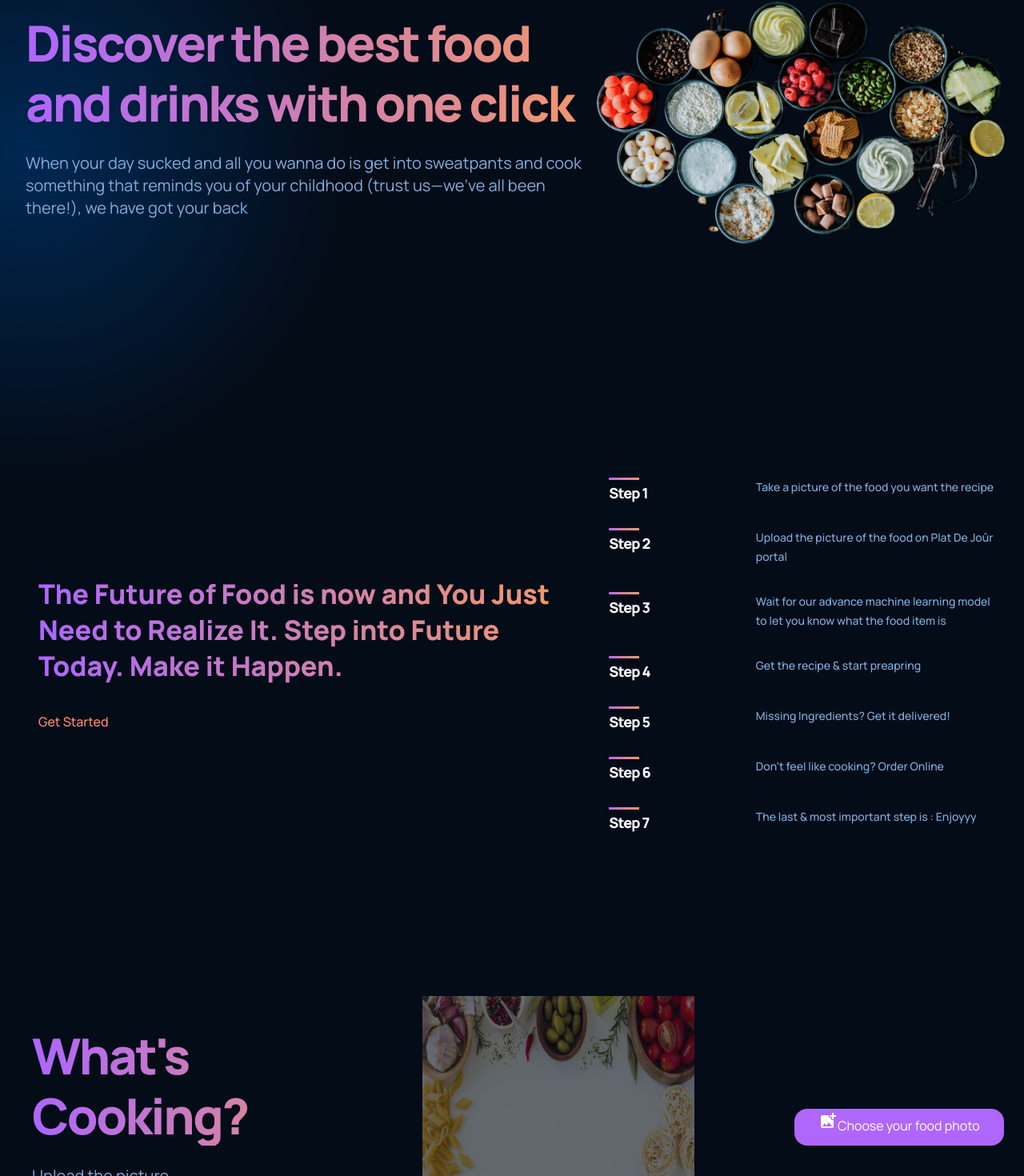
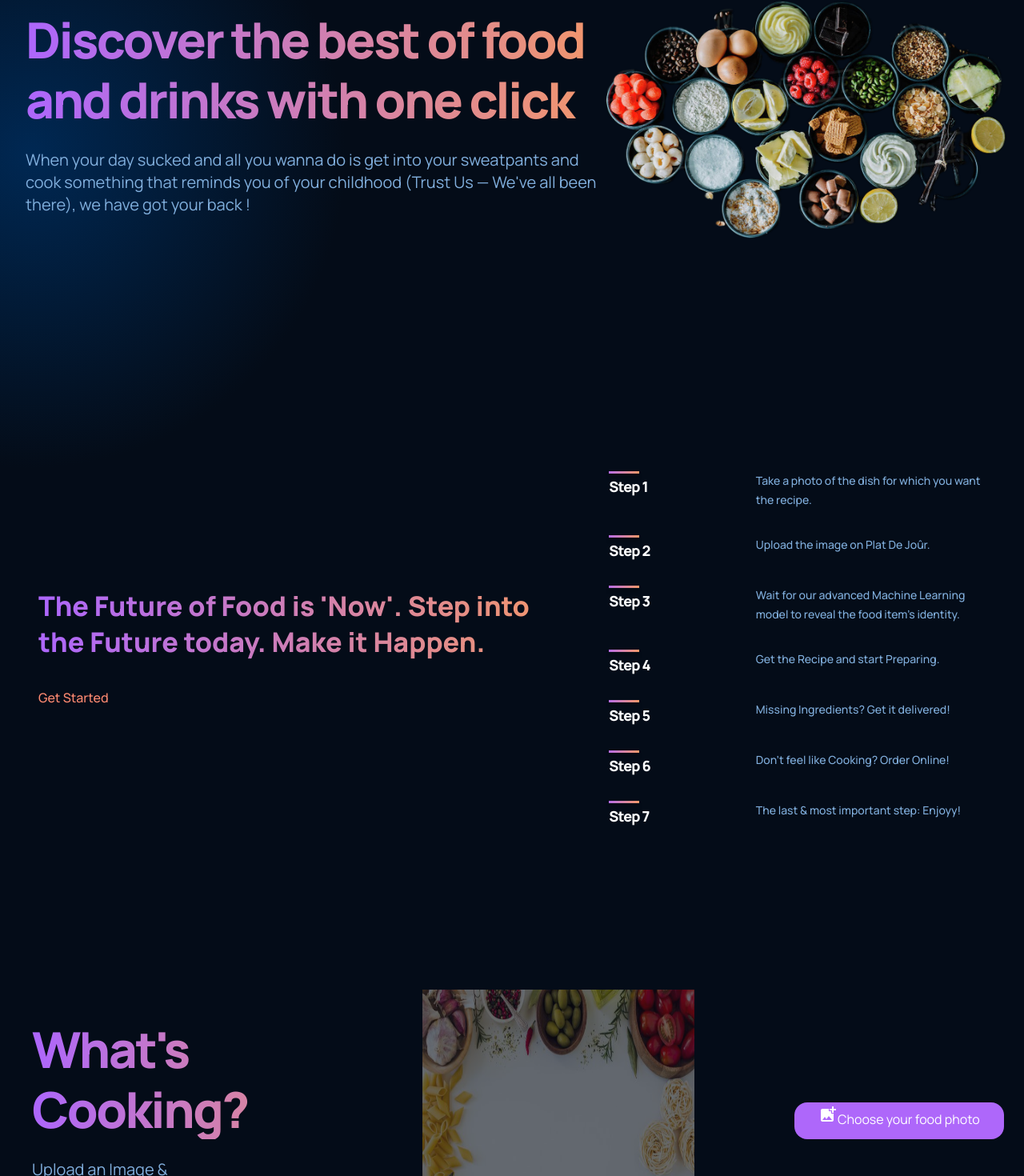
Before and after one commit to akshay2014jain/plat-de-jour-latest, a React (Create React App) app in the folder client/: page / in a window 1280 px wide. Shown: the part 132-1602 px from the top of the page at 80% size. Built offline with nearby package versions, Linux system fonts and the light colour scheme; no server answers.

Commit message:
text changes

```diff
--- a/client/src/component/Card.js
+++ b/client/src/component/Card.js
@@ -52,8 +52,8 @@
       <div className="cardheader" id="start">
       <div className="cardheader-content">
       <h1 className="gradient__text">What's Cooking?</h1>
-        <p>Upload the picture </p>
-        <p>& let us find the perfect recipe for you</p>
+        <p>Upload an Image & </p>
+        <p>We'll pick the Ideal Recipe for you!</p>
         </div>
       <div className="cardheader-content__people">
         <img src= {profileImg} alt="profile"/>
@@ -69,7 +69,7 @@
               </label>
             </>
             :
-            <PacmanLoader color={'#FF4820'} loading={this.state.loading} css={override} size={30} />
+            <PacmanLoader color={'#AE67FA'} loading={this.state.loading} css={override} size={30} />
         }
       </div>
       <div>
--- a/client/src/component/Header.js
+++ b/client/src/component/Header.js
@@ -5,8 +5,8 @@
 const Header = () => (
     <div className="g__header section__padding" id="home">
       <div className="g__header-content">
-      <h1 className="gradient__text">Discover the best food and drinks with one click</h1>
-        <p>When your day sucked and all you wanna do is get into sweatpants and cook something that reminds you of your childhood (trust us—we've all been there!), we have got your back</p>
+      <h1 className="gradient__text">Discover the best of food and drinks with one click</h1>
+        <p>When your day sucked and all you wanna do is get into your sweatpants and cook something that reminds you of your childhood (Trust Us — We've all been there), we have got your back !</p>
         </div>
     <div className="g__header-content__people">
         <img src={Food} alt="header"/>
--- a/client/src/component/Result.js
+++ b/client/src/component/Result.js
@@ -67,8 +67,7 @@
       <div className="result__cta">
 
       {!this.state.showBook && (<div className="result__cta-content">
-        <p>Our AI Model told us </p>
-        <h3>It's our favorite dish {this.state.foodImage}.</h3>
+        <h3>Our AI Model informed us, It's our favorite dish - {this.state.foodImage}</h3>
       </div>)}
       {!this.state.showBook && (<div className="result__cta-btn">
         <button onClick = {() => this.getContent()} type="button">Get Recipe</button>
--- a/client/src/component/feature.js
+++ b/client/src/component/feature.js
@@ -5,34 +5,34 @@
 const featuredata = [
     {
         title: 'Step 1',
-        text: 'Take a picture of the food you want the recipe'
+        text: 'Take a photo of the dish for which you want the recipe.'
     },{
         title: 'Step 2',
-        text: 'Upload the picture of the food on Plat De Joûr portal'
+        text: 'Upload the image on Plat De Joûr.'
     },{
         title: 'Step 3',
-        text: 'Wait for our advance machine learning model to let you know what the food item is'
+        text: 'Wait for our advanced Machine Learning model to reveal the food item\'s identity.'
     },{
         title: 'Step 4',
-        text: 'Get the recipe & start preapring'
+        text: 'Get the Recipe and start Preparing.'
     },{
       title : 'Step 5',
       text: "Missing Ingredients? Get it delivered! "
   },
     {
         title : 'Step 6',
-        text: "Don't feel like cooking? Order Online"
+        text: "Don't feel like Cooking? Order Online!"
     },{
       title : 'Step 7',
-      text: 'The last & most important step is : Enjoyyy'
+      text: 'The last & most important step: Enjoyy!'
   }
 ]
 
 const Features = () => (
     <div className="g__features section__padding" id="hiw">
       <div className="g__features-heading">
-        <h1 className="gradient__text">The Future of Food is now and You Just Need to Realize It. Step into Future Today. Make it Happen.</h1>
-        <p>Get Started</p>
+        <h1 className="gradient__text">The Future of Food is 'Now'. Step into the Future today. Make it Happen.</h1>
+        <p><a href="/#start">Get Started</a></p>
       </div>
       <div className="g__features-container">
         {featuredata.map((item, index) => (
--- a/client/src/component/footer.js
+++ b/client/src/component/footer.js
@@ -5,7 +5,7 @@
 const Footer = () => (
   <div className="g__footer section__padding" id="contact">
     <div className="g__footer-heading">
-      <h1 className="gradient__text">Step in to the future of healthy eating & homecooking</h1>
+      <h1 className="gradient__text">Step into the Future of Healthy Eating & Homecooking</h1>
     </div>
 
     <div className="g__footer-links">
--- a/client/src/component/result.css
+++ b/client/src/component/result.css
@@ -30,6 +30,7 @@
     font-size: 24px;
     line-height: 45px;
     font-weight: 800;
+    color: black;
 }
 
 .result__cta-btn {
```
